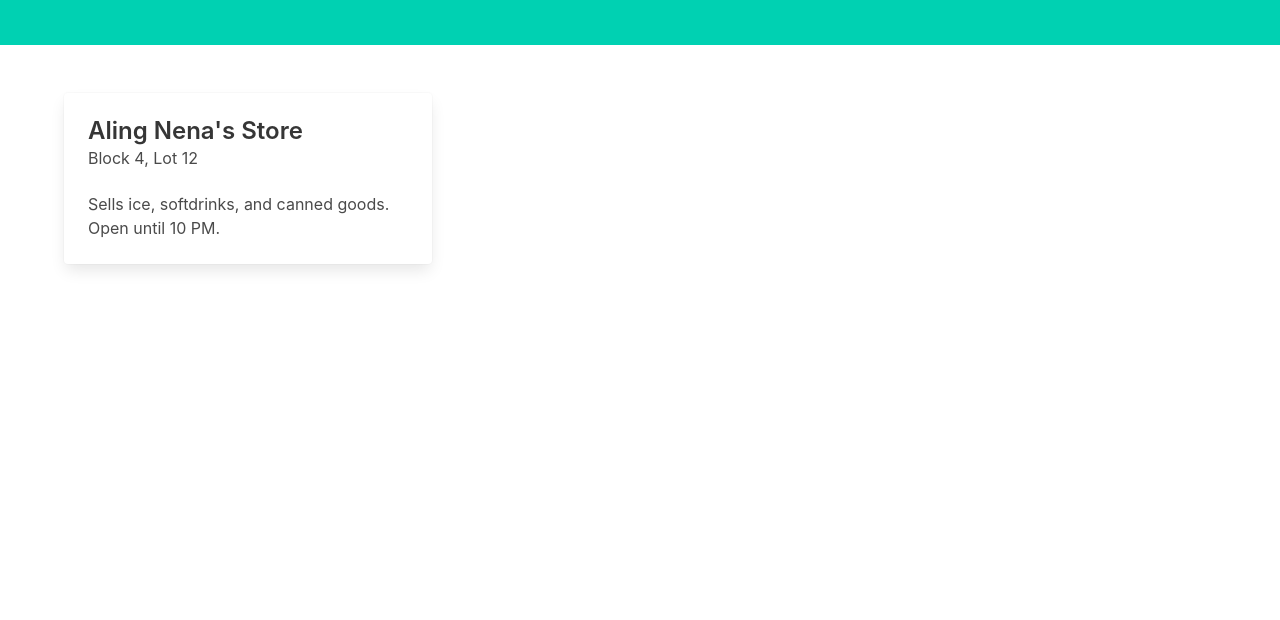
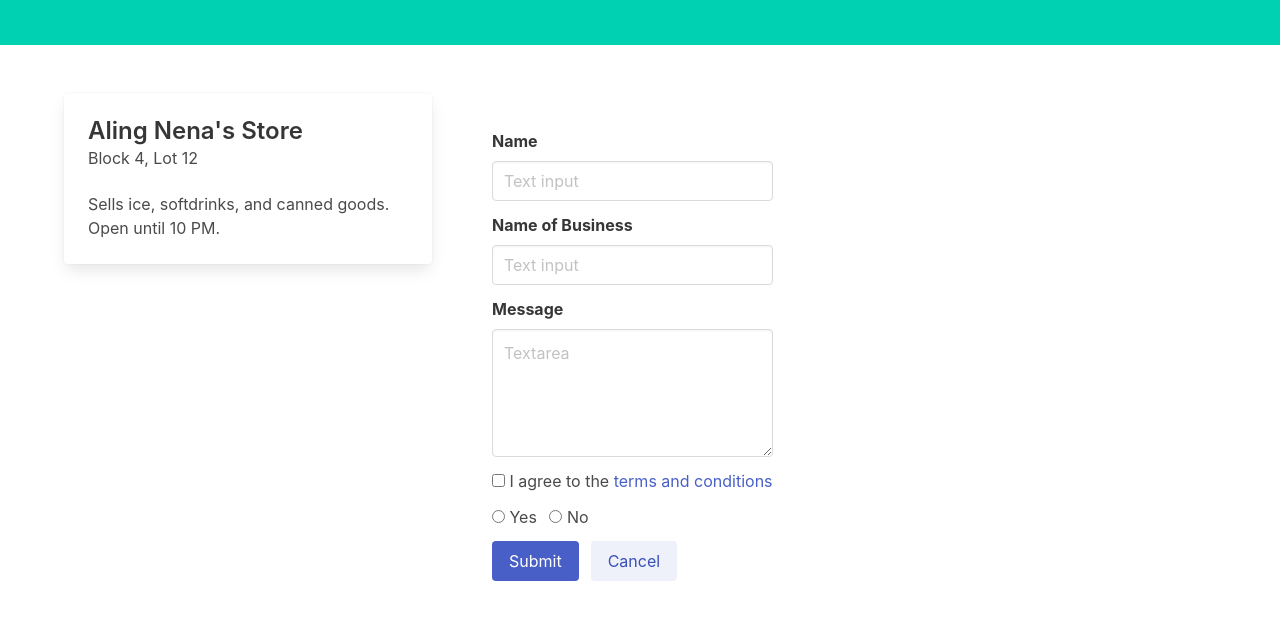
Before and after one commit to 30fpzs/barangay-directory, a plain HTML site: page index.html in a window 1280 px wide. Shown: the part 116-736 px from the top of the page. Drawn offline with nearby package versions, Linux system fonts and the light colour scheme.

Commit message:
Added Business Form

```diff
--- a/index.html
+++ b/index.html
@@ -1,11 +1,13 @@
 <!DOCTYPE html>
 <html lang="en">
+
 <head>
     <meta charset="UTF-8">
     <meta name="viewport" content="width=device-width, initial-scale=1.0">
     <title>Barangay Business Directory</title>
     <link rel="stylesheet" href="https://cdn.jsdelivr.net/npm/bulma@0.9.4/css/bulma.min.css">
 </head>
+
 <body>
     <section class="hero is-primary">
         <div class="hero-body">
@@ -29,10 +31,70 @@
                         </div>
                     </div>
                 </div>
+
+                <section class="section">
+                    <div class="container">
+
+                        <div class="field">
+                            <label class="label">Name</label>
+                            <div class="control">
+                                <input class="input" type="text" placeholder="Text input">
+                            </div>
+                        </div>
+
+                        <div class="field">
+                            <label class="label">Name of Business</label>
+                            <div class="control">
+                                <input class="input" type="text" placeholder="Text input">
+                            </div>
+                        </div>
+
+                        <div class="field">
+                            <label class="label">Message</label>
+                            <div class="control">
+                                <textarea class="textarea" placeholder="Textarea"></textarea>
+                            </div>
+                        </div>
+
+                        <div class="field">
+                            <div class="control">
+                                <label class="checkbox">
+                                    <input type="checkbox">
+                                    I agree to the <a href="#">terms and conditions</a>
+                                </label>
+                            </div>
+                        </div>
+
+                        <div class="field">
+                            <div class="control">
+                                <label class="radio">
+                                    <input type="radio" name="question">
+                                    Yes
+                                </label>
+                                <label class="radio">
+                                    <input type="radio" name="question">
+                                    No
+                                </label>
+                            </div>
+                        </div>
+
+                        <div class="field is-grouped">
+                            <div class="control">
+                                <button class="button is-link">Submit</button>
+                            </div>
+                            <div class="control">
+                                <button class="button is-link is-light">Cancel</button>
+                            </div>
+                        </div>
+
+                    </div>
+                </section>
+
             </div>
         </div>
     </section>
 
 
 </body>
+
 </html>
```
